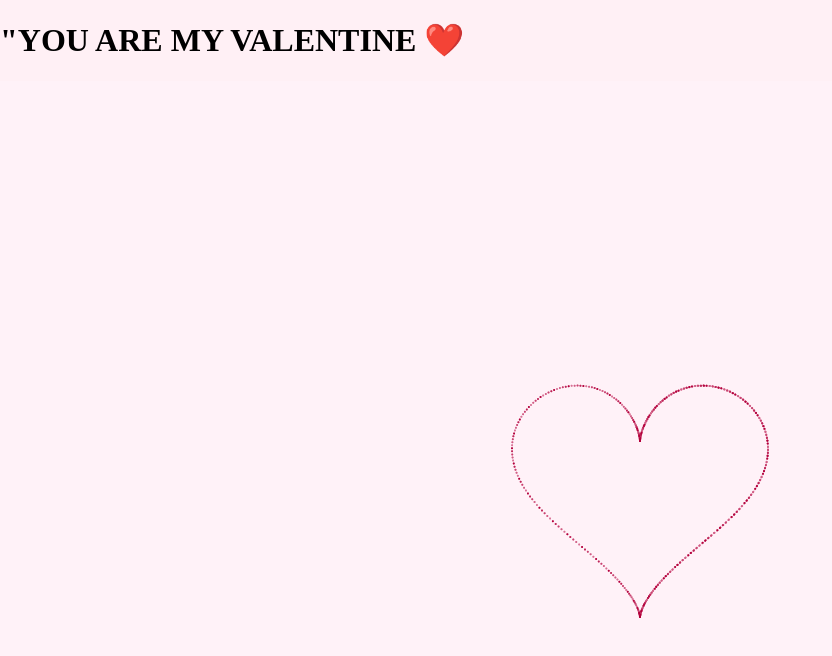
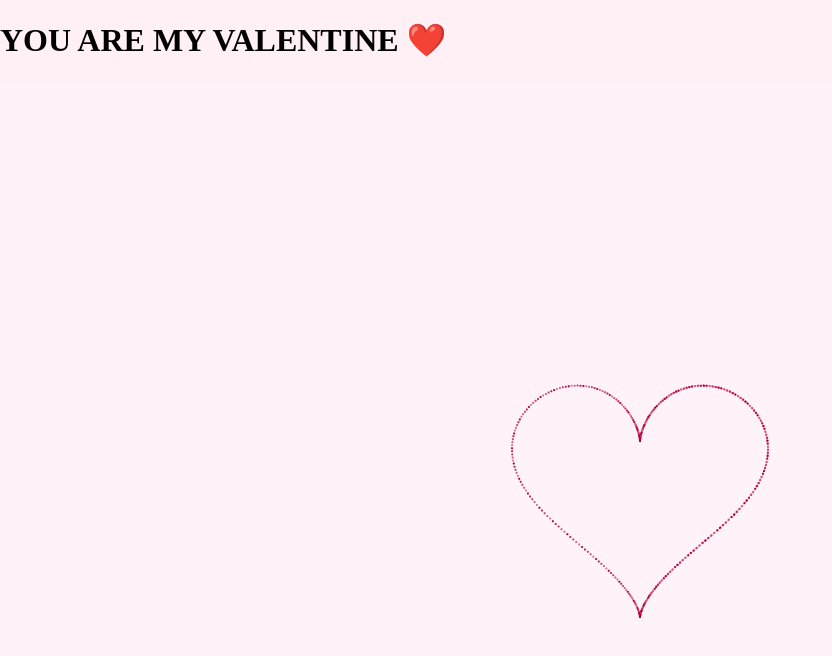
Before and after one commit to zazacrock-coder/raziandreza.com, a plain HTML site: page index.html in a window 1280 px wide. Shown: the whole page, without its empty margins (0-832 px from the left). Drawn offline with Linux system fonts and the light colour scheme.

Commit message:
Update index.html

```diff
--- a/index.html
+++ b/index.html
@@ -14,7 +14,7 @@ canvas{display:block;}
 </style>
 </head>
 <body>
-  <h1>"YOU ARE MY VALENTINE ❤️ </h1>
+  <h1>YOU ARE MY VALENTINE ❤️ </h1>
 <canvas id="c"></canvas>
 <script>
 const c=document.getElementById("c");
```
